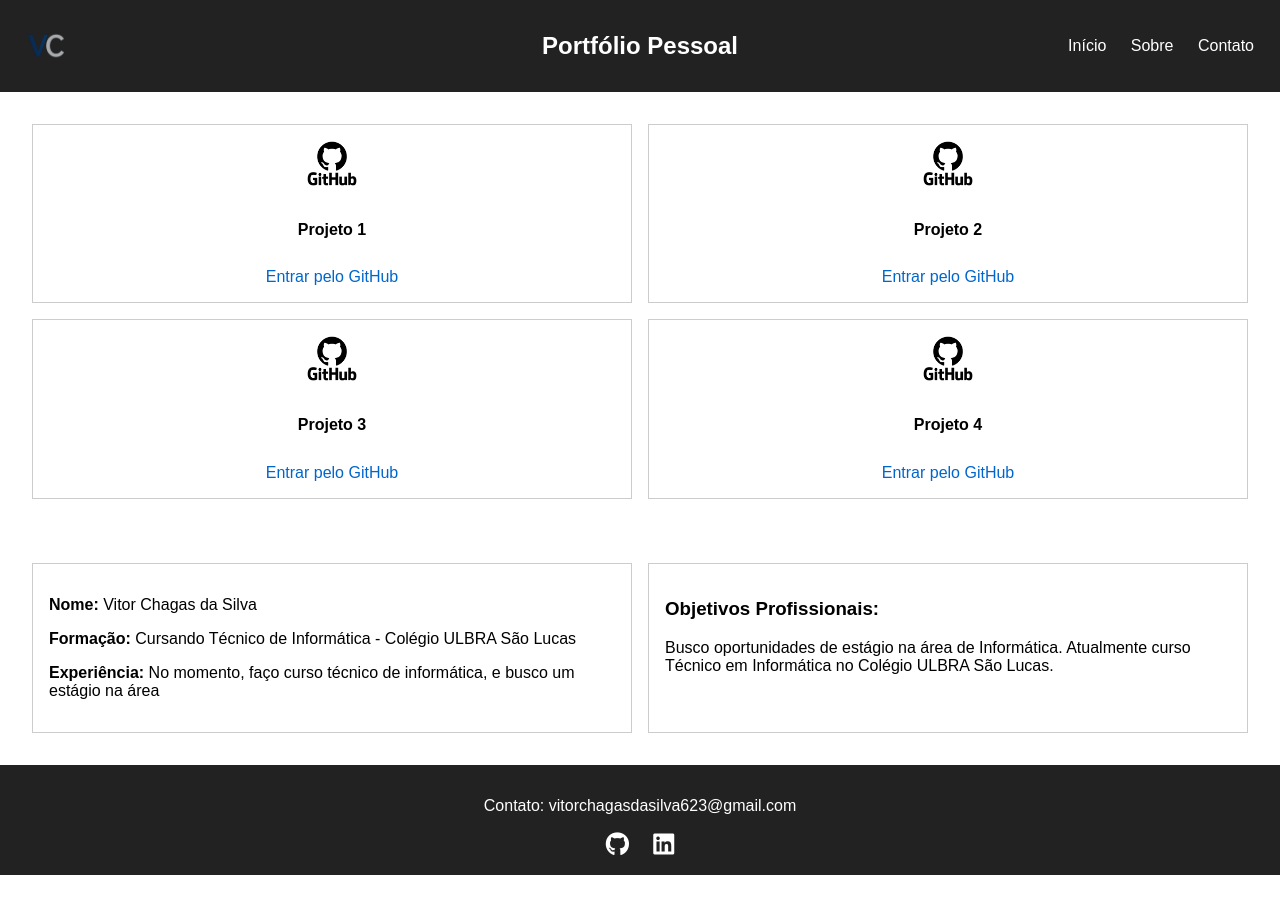
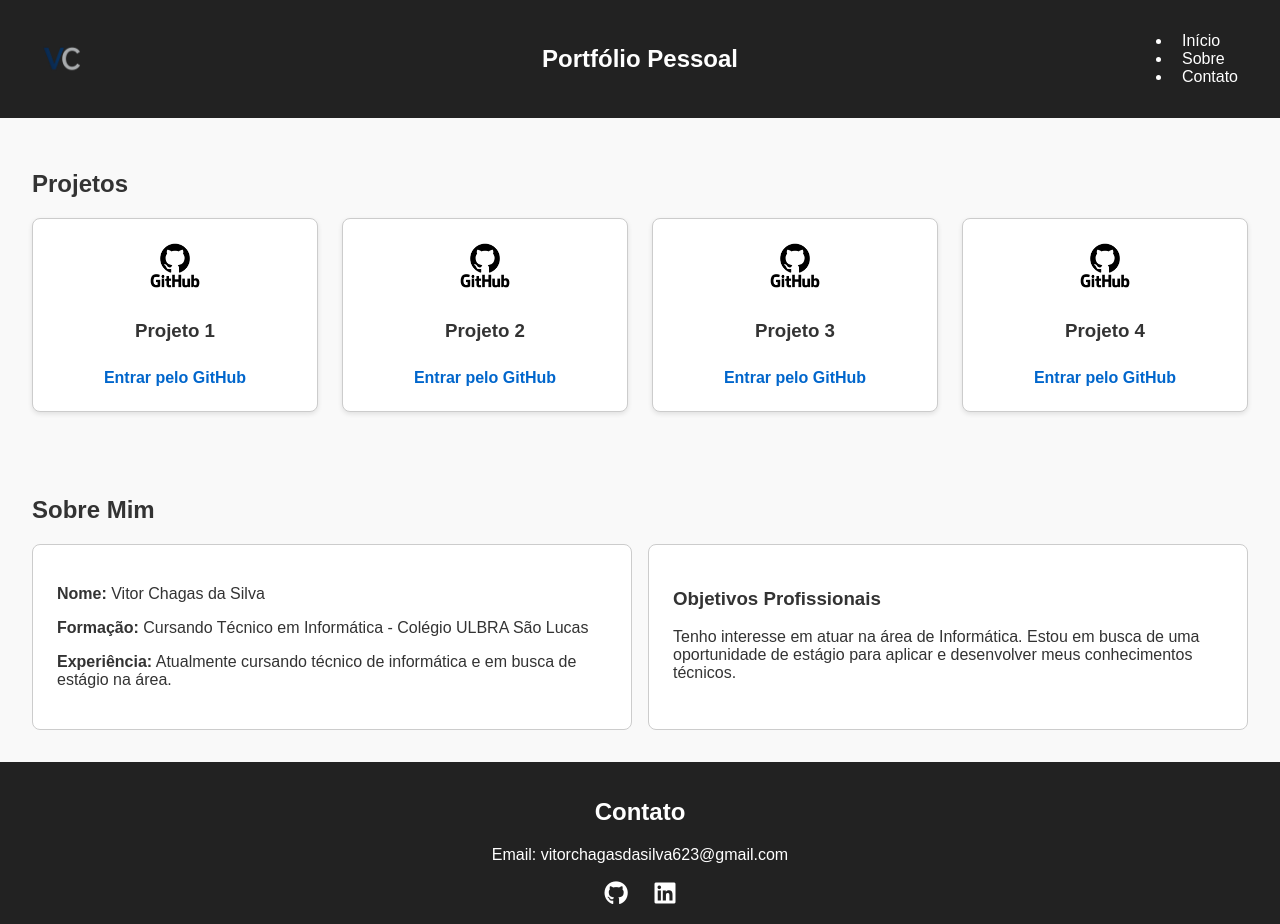
Before and after one commit to vitopzpagode/PortfolioWeb, a plain HTML site: page index.html in a window 1280 px wide. Before the commit the page ends 875 px from the top, so only its background shows below. Drawn offline with Linux system fonts and the light colour scheme.

Commit message:
Portfolio

```diff
--- a/index.html
+++ b/index.html
@@ -4,7 +4,7 @@
 <head>
   <meta charset="UTF-8" />
   <meta name="viewport" content="width=device-width, initial-scale=1.0" />
-  <title>Portfólio Pessoal</title>
+  <title>Portfólio Pessoal - Vitor Chagas</title>
   <link rel="stylesheet" href="style.css" />
   <link rel="stylesheet" href="https://cdnjs.cloudflare.com/ajax/libs/font-awesome/6.5.0/css/all.min.css" />
 </head>
@@ -12,69 +12,82 @@
 <body>
 
   <header class="header">
-    <img src="531f7400-fa71-4bce-a31e-e472e2300170.png" alt="Logo do portfólio" class="logo" />
-    <h2 class="titulo-centralizado">Portfólio Pessoal</h2>
-    <nav class="nav">
-      <a href="#inicio">Início</a>
-      <a href="#sobre">Sobre</a>
-      <a href="#contato">Contato</a>
+    <img src="531f7400-fa71-4bce-a31e-e472e2300170.png" alt="Logo do Portfólio de Vitor Chagas" class="logo" />
+    <h1 class="titulo-centralizado">Portfólio Pessoal</h1>
+    <nav class="nav" aria-label="Navegação principal">
+      <ul>
+        <li><a href="#inicio">Início</a></li>
+        <li><a href="#sobre">Sobre</a></li>
+        <li><a href="#contato">Contato</a></li>
+      </ul>
     </nav>
   </header>
 
   <main>
     <section id="inicio" class="section">
+      <h2>Projetos</h2>
       <div class="cards">
         <div class="card">
-          <img src="logogithub.png" alt="Imagem do Projeto 1">
-          <h4>Projeto 1</h4>
-          <a href="https://github.com/vitopzpagode/IntroducaoWebAula1.git" target="_blank"
-            rel="noopener noreferrer">Entrar pelo GitHub</a>
+          <img src="logogithub.png" alt="Projeto Introdução Web" />
+          <h3>Projeto 1</h3>
+          <a href="https://github.com/vitopzpagode/IntroducaoWebAula1.git" target="_blank" rel="noopener noreferrer">
+            Entrar pelo GitHub
+          </a>
         </div>
+
         <div class="card">
-          <img src="logogithub.png" alt="Imagem do Projeto 2">
-          <h4>Projeto 2</h4>
-          <a href="https://github.com/vitopzpagode/BoxModel.git" target="_blank" rel="noopener noreferrer">Entrar pelo
-            GitHub</a>
+          <img src="logogithub.png" alt="Projeto Box Model" />
+          <h3>Projeto 2</h3>
+          <a href="https://github.com/vitopzpagode/BoxModel.git" target="_blank" rel="noopener noreferrer">
+            Entrar pelo GitHub
+          </a>
         </div>
+
         <div class="card">
-          <img src="logogithub.png" alt="Imagem do Projeto 3">
-          <h4>Projeto 3</h4>
-          <a href="https://github.com/vitopzpagode/ExercicioLogicaJava.git" target="_blank"
-            rel="noopener noreferrer">Entrar pelo GitHub</a>
+          <img src="logogithub.png" alt="Projeto de Lógica em Java" />
+          <h3>Projeto 3</h3>
+          <a href="https://github.com/vitopzpagode/ExercicioLogicaJava.git" target="_blank" rel="noopener noreferrer">
+            Entrar pelo GitHub
+          </a>
         </div>
+
         <div class="card">
-          <img src="logogithub.png" alt="Imagem do Projeto 4">
-          <h4>Projeto 4</h4>
-          <a href="https://github.com/vitopzpagode/PortfolioWeb.git" target="_blank" rel="noopener noreferrer">Entrar
-            pelo GitHub</a>
+          <img src="logogithub.png" alt="Projeto Portfólio Web" />
+          <h3>Projeto 4</h3>
+          <a href="https://github.com/vitopzpagode/PortfolioWeb.git" target="_blank" rel="noopener noreferrer">
+            Entrar pelo GitHub
+          </a>
         </div>
       </div>
     </section>
 
     <section id="sobre" class="section">
+      <h2>Sobre Mim</h2>
       <div class="infos">
         <aside class="aside">
           <p><strong>Nome:</strong> Vitor Chagas da Silva</p>
-          <p><strong>Formação:</strong> Cursando Técnico de Informática - Colégio ULBRA São Lucas</p>
-          <p><strong>Experiência:</strong> No momento, faço curso técnico de informática, e busco um estágio na área</p>
+          <p><strong>Formação:</strong> Cursando Técnico em Informática - Colégio ULBRA São Lucas</p>
+          <p><strong>Experiência:</strong> Atualmente cursando técnico de informática e em busca de estágio na área.</p>
         </aside>
 
         <aside class="aside">
-          <h3>Objetivos Profissionais:</h3>
-          <p>Busco oportunidades de estágio na área de Informática. Atualmente curso Técnico em Informática no Colégio
-            ULBRA São Lucas.</p>
+          <h3>Objetivos Profissionais</h3>
+          <p>Tenho interesse em atuar na área de Informática. Estou em busca de uma oportunidade de estágio para aplicar e desenvolver meus conhecimentos técnicos.</p>
         </aside>
       </div>
     </section>
   </main>
 
   <footer class="footer" id="contato">
-    <p>Contato: <a href="mailto:vitorchagasdasilva623@gmail.com">vitorchagasdasilva623@gmail.com</a></p>
+    <h2>Contato</h2>
+    <p>Email: <a href="mailto:vitorchagasdasilva623@gmail.com">vitorchagasdasilva623@gmail.com</a></p>
     <div class="redes">
-      <a href="https://github.com/vitopzpagode" target="_blank" rel="noopener noreferrer" aria-label="GitHub"><i
-          class="fab fa-github"></i></a>
-      <a href="https://www.linkedin.com/in/vitor-chagas-da-silva-655bb5368/" target="_blank" rel="noopener noreferrer"
-        aria-label="LinkedIn"><i class="fab fa-linkedin"></i></a>
+      <a href="https://github.com/vitopzpagode" target="_blank" rel="noopener noreferrer" aria-label="GitHub">
+        <i class="fab fa-github"></i>
+      </a>
+      <a href="https://www.linkedin.com/in/vitor-chagas-da-silva-655bb5368/" target="_blank" rel="noopener noreferrer" aria-label="LinkedIn">
+        <i class="fab fa-linkedin"></i>
+      </a>
     </div>
   </footer>
 
--- a/style.css
+++ b/style.css
@@ -1,16 +1,27 @@
+:root {
+  --primary-color: #00aced;
+  --bg-dark: #222;
+  --text-light: #fff;
+  --border-color: #ccc;
+  --link-color: #0066cc;
+  --font: Arial, sans-serif;
+}
+
 body {
-  font-family: Arial, sans-serif;
+  font-family: var(--font);
   margin: 0;
   padding: 0;
+  background-color: #f9f9f9;
+  color: #333;
 }
 
 .header {
   display: flex;
   align-items: center;
   justify-content: space-between;
-  background: #222;
-  color: #fff;
-  padding: 1rem;
+  background: var(--bg-dark);
+  color: var(--text-light);
+  padding: 1rem 2rem;
   position: relative;
 }
 
@@ -19,6 +30,8 @@ body {
   left: 50%;
   transform: translateX(-50%);
   margin: 0;
+  font-size: 1.5rem;
+  font-weight: bold;
 }
 
 .logo {
@@ -28,13 +41,13 @@ body {
 
 .nav a {
   margin: 0 10px;
-  color: #fff;
+  color: var(--text-light);
   text-decoration: none;
+  transition: color 0.3s ease;
 }
 
 .nav a:hover {
-  color: #00aced;
-  transition: color 0.3s ease;
+  color: var(--primary-color);
 }
 
 .section {
@@ -43,14 +56,22 @@ body {
 
 .cards {
   display: grid;
-  grid-template-columns: repeat(2, 1fr);
-  gap: 1rem;
+  grid-template-columns: repeat(auto-fit, minmax(250px, 1fr));
+  gap: 1.5rem;
 }
 
 .card {
-  border: 1px solid #ccc;
-  padding: 1rem;
+  border: 1px solid var(--border-color);
+  padding: 1.5rem;
   text-align: center;
+  background: #fff;
+  border-radius: 8px;
+  box-shadow: 0 2px 5px rgba(0,0,0,0.1);
+  transition: transform 0.2s ease;
+}
+
+.card:hover {
+  transform: translateY(-5px);
 }
 
 .card img {
@@ -63,11 +84,14 @@ body {
   display: inline-block;
   margin-top: 8px;
   text-decoration: none;
-  color: #0066cc;
+  color: var(--link-color);
+  font-weight: bold;
+  transition: color 0.3s ease;
 }
 
 .card a:hover {
   text-decoration: underline;
+  color: var(--primary-color);
 }
 
 .infos {
@@ -78,33 +102,60 @@ body {
 
 .aside {
   flex: 1;
-  border: 1px solid #ccc;
-  padding: 1rem;
+  border: 1px solid var(--border-color);
+  padding: 1.5rem;
+  background: #fff;
+  border-radius: 8px;
 }
 
 .footer {
-  background: #222;
-  color: #fff;
-  padding: 1rem;
+  background: var(--bg-dark);
+  color: var(--text-light);
+  padding: 1rem 2rem;
   text-align: center;
 }
 
 .footer a {
-  color: #fff;
+  color: var(--text-light);
   text-decoration: none;
+  transition: color 0.3s ease;
 }
 
 .footer a:hover {
-  color: #00aced;
+  color: var(--primary-color);
 }
 
 .redes a {
   margin: 0 10px;
-  color: #fff;
+  color: var(--text-light);
   font-size: 1.5rem;
   transition: color 0.3s ease;
 }
 
 .redes a:hover {
-  color: #00aced;
+  color: var(--primary-color);
 }
+
+/* Responsividade adicional */
+@media (max-width: 768px) {
+  .header {
+    flex-direction: column;
+    align-items: flex-start;
+    gap: 0.5rem;
+  }
+
+  .titulo-centralizado {
+    position: static;
+    transform: none;
+  }
+
+  .nav {
+    display: flex;
+    flex-wrap: wrap;
+    gap: 10px;
+  }
+
+  .infos {
+    flex-direction: column;
+  }
+}
```
